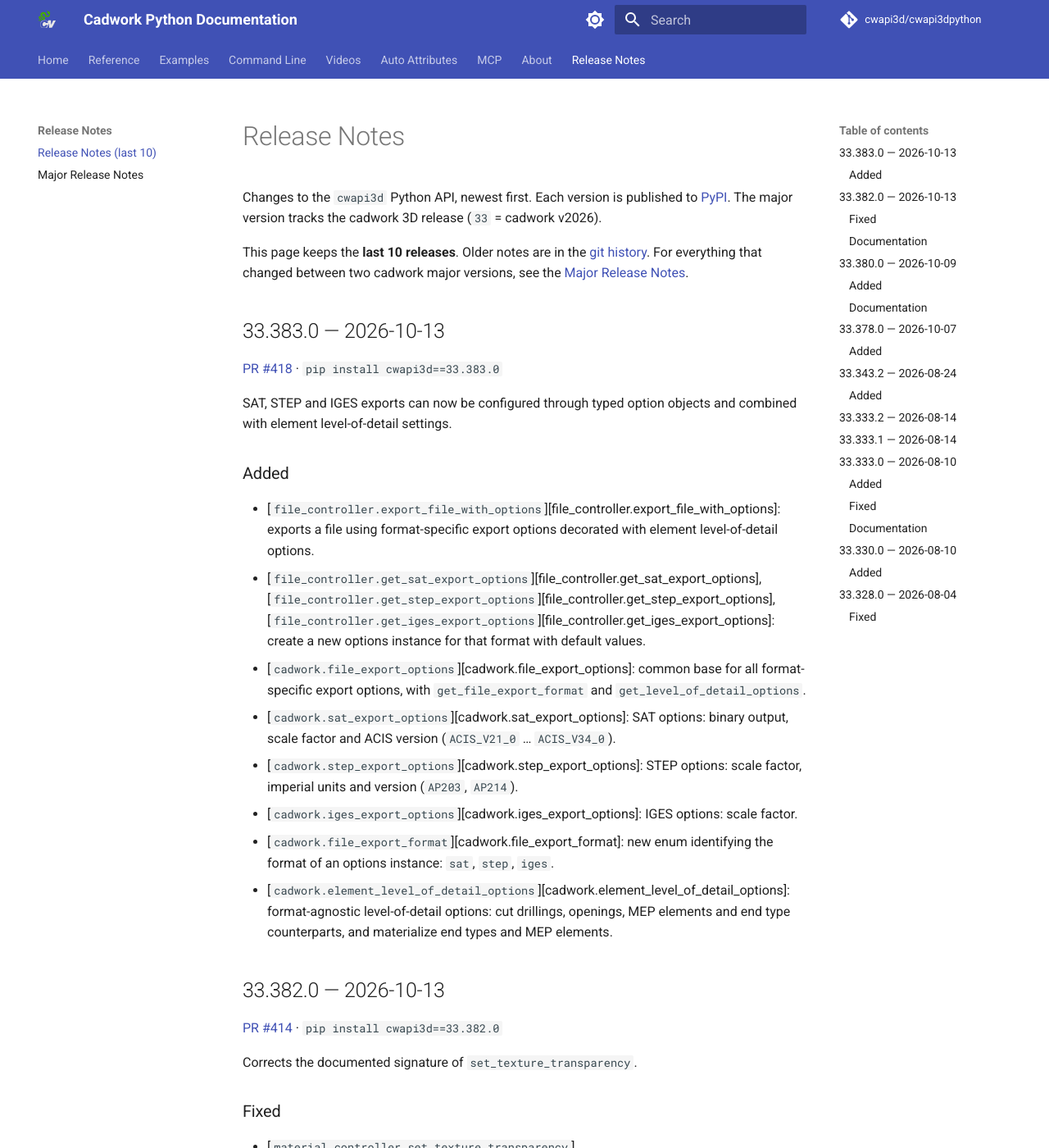
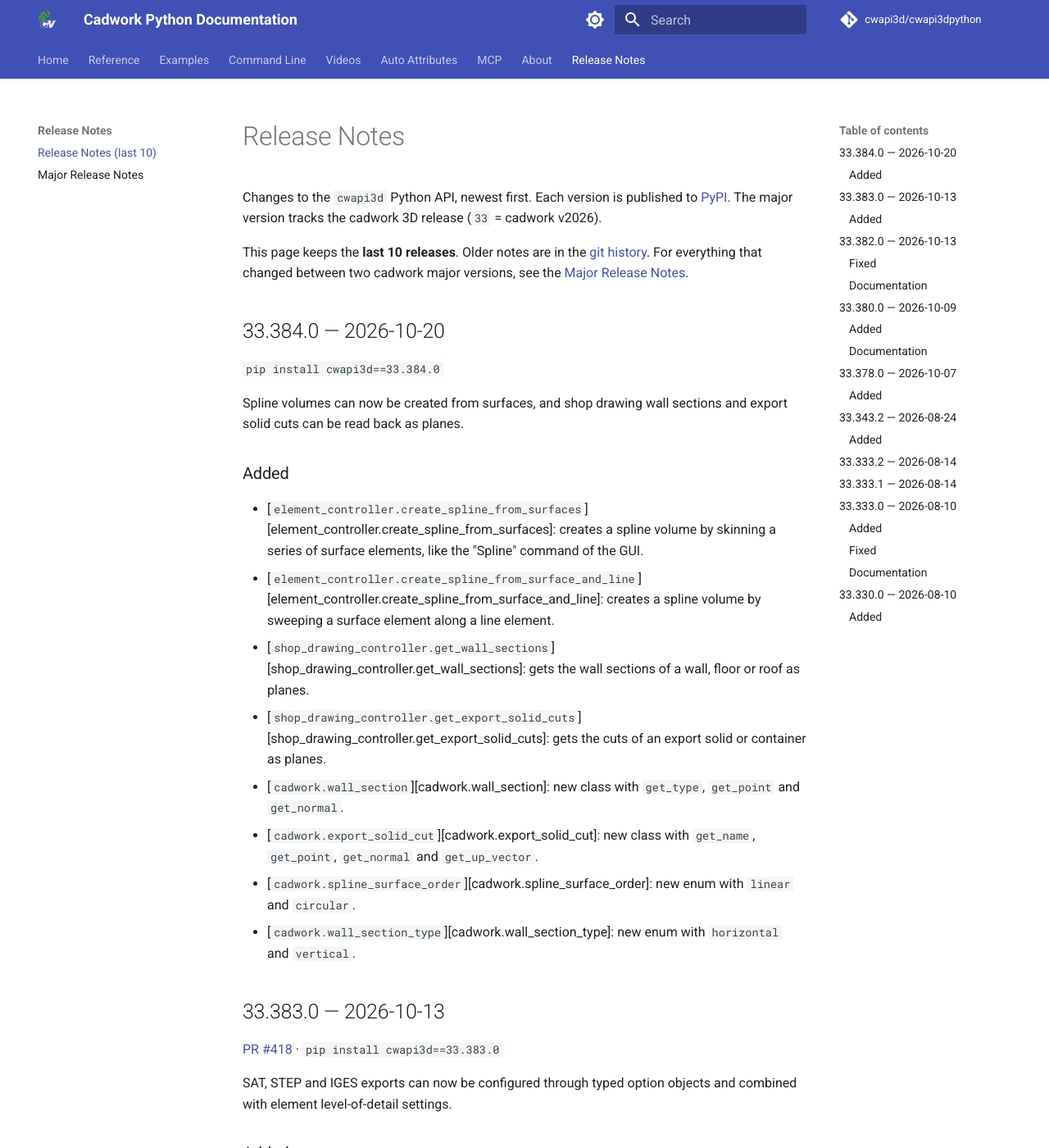
Before and after one commit to cwapi3d/cwapi3dpython, an MkDocs documentation site: the page built from docs/release_notes.md, in a window 1280 px wide and 1400 px high. Shown: the whole window at 82% size. Built offline with MkDocs 1.6.1 and Material for MkDocs 9.7.7, drawn with Linux system fonts in a browser that asks for light colours; comment, search, counter and statistics services are not loaded; some of the changed text lies outside the part shown.

Commit message:
Syncs stubs with CwAPI3D bindings and releases 33.384.0.
Adds spline creation from surfaces, wall sections and export solid cuts,
plus the wall_section, export_solid_cut, spline_surface_order and
wall_section_type cadwork types.

```diff
--- a/docs/release_notes.md
+++ b/docs/release_notes.md
@@ -6,6 +6,25 @@ Changes to the `cwapi3d` Python API, newest first. Each version is published to
 This page keeps the **last 10 releases**. Older notes are in the
 [git history](https://github.com/cwapi3d/cwapi3dpython/commits/main/docs/release_notes.md).
 For everything that changed between two cadwork major versions, see the [Major Release Notes](release_notes_major.md).
+
+<!-- release:33.384.0 -->
+## 33.384.0 — 2026-10-20
+
+`pip install cwapi3d==33.384.0`
+
+Spline volumes can now be created from surfaces, and shop drawing wall sections and export solid cuts can be read back as planes.
+
+### Added
+
+- [`element_controller.create_spline_from_surfaces`][element_controller.create_spline_from_surfaces]: creates a spline volume by skinning a series of surface elements, like the "Spline" command of the GUI.
+- [`element_controller.create_spline_from_surface_and_line`][element_controller.create_spline_from_surface_and_line]: creates a spline volume by sweeping a surface element along a line element.
+- [`shop_drawing_controller.get_wall_sections`][shop_drawing_controller.get_wall_sections]: gets the wall sections of a wall, floor or roof as planes.
+- [`shop_drawing_controller.get_export_solid_cuts`][shop_drawing_controller.get_export_solid_cuts]: gets the cuts of an export solid or container as planes.
+- [`cadwork.wall_section`][cadwork.wall_section]: new class with `get_type`, `get_point` and `get_normal`.
+- [`cadwork.export_solid_cut`][cadwork.export_solid_cut]: new class with `get_name`, `get_point`, `get_normal` and `get_up_vector`.
+- [`cadwork.spline_surface_order`][cadwork.spline_surface_order]: new enum with `linear` and `circular`.
+- [`cadwork.wall_section_type`][cadwork.wall_section_type]: new enum with `horizontal` and `vertical`.
+<!-- /release:33.384.0 -->
 
 <!-- release:33.383.0 -->
 ## 33.383.0 — 2026-10-13
@@ -162,15 +181,3 @@ Permanent hiding of elements, division zones, IFC 2x3/4 export, multi layer set
 - [`element_controller.apply_image_to_surface`][element_controller.apply_image_to_surface]: applies an image texture to a surface element.
 - Multi layer sets: [`multi_layer_cover_controller.add_layer_by_standard_elements`][multi_layer_cover_controller.add_layer_by_standard_elements], [`get_layer_standard_beam_guid`][multi_layer_cover_controller.get_layer_standard_beam_guid] / [`set_…`][multi_layer_cover_controller.set_layer_standard_beam_guid], [`get_layer_standard_panel_guid`][multi_layer_cover_controller.get_layer_standard_panel_guid] / [`set_…`][multi_layer_cover_controller.set_layer_standard_panel_guid], [`get_layer_sub_type`][multi_layer_cover_controller.get_layer_sub_type] / [`set_…`][multi_layer_cover_controller.set_layer_sub_type], [`get_multi_layer_set_component_type`][multi_layer_cover_controller.get_multi_layer_set_component_type] / [`set_…`][multi_layer_cover_controller.set_multi_layer_set_component_type].
 <!-- /release:33.330.0 -->
-
-<!-- release:33.328.0 -->
-## 33.328.0 — 2026-08-04
-
-[PR #400](https://github.com/cwapi3d/cwapi3dpython/pull/400) · `pip install cwapi3d==33.328.0`
-
-Corrects the documented parameter of `get_user_attribute_list_items`.
-
-### Fixed
-
-- [`attribute_controller.get_user_attribute_list_items`][attribute_controller.get_user_attribute_list_items]: the parameter was documented as an element ID. It is the user attribute number: `get_user_attribute_list_items(number: UserAttributeId) -> list[str]`.
-<!-- /release:33.328.0 -->
--- a/mkdocs.yml
+++ b/mkdocs.yml
@@ -71,12 +71,14 @@ nav:
           - Display Attribute: documentation/display_attribute.md
           - Connector Axis Item: documentation/connector_axis_item.md
           - element_segment: documentation/element_segment.md
+          - export_solid_cut: documentation/export_solid_cut.md
           - prefab_layer_info: documentation/prefab_layer_info.md
           - Element Level Of Detail Options: documentation/element_level_of_detail_options.md
           - File Export Options: documentation/file_export_options.md
           - IGES Export Options: documentation/iges_export_options.md
           - SAT Export Options: documentation/sat_export_options.md
           - STEP Export Options: documentation/step_export_options.md
+          - wall_section: documentation/wall_section.md
       - Connector Axis Controller: documentation/connector_axis_controller.md
       - Dimension Controller: documentation/dimension_controller.md
       - Element Controller: documentation/element_controller.md
--- a/pyproject.toml
+++ b/pyproject.toml
@@ -1,6 +1,6 @@
 [project]
 name = "cwapi3d"
-version = "33.383.0"
+version = "33.384.0"
 
 authors = [{ name = "Cadwork", email = "it@cadwork.ca" }]
 requires-python = ">= 3.14"
```
Also changed, not shown: docs/documentation/enums.md (+8 -0 lines), docs/documentation/export_solid_cut.md (added, +6 -0 lines), docs/documentation/wall_section.md (added, +6 -0 lines), 7 other files.
